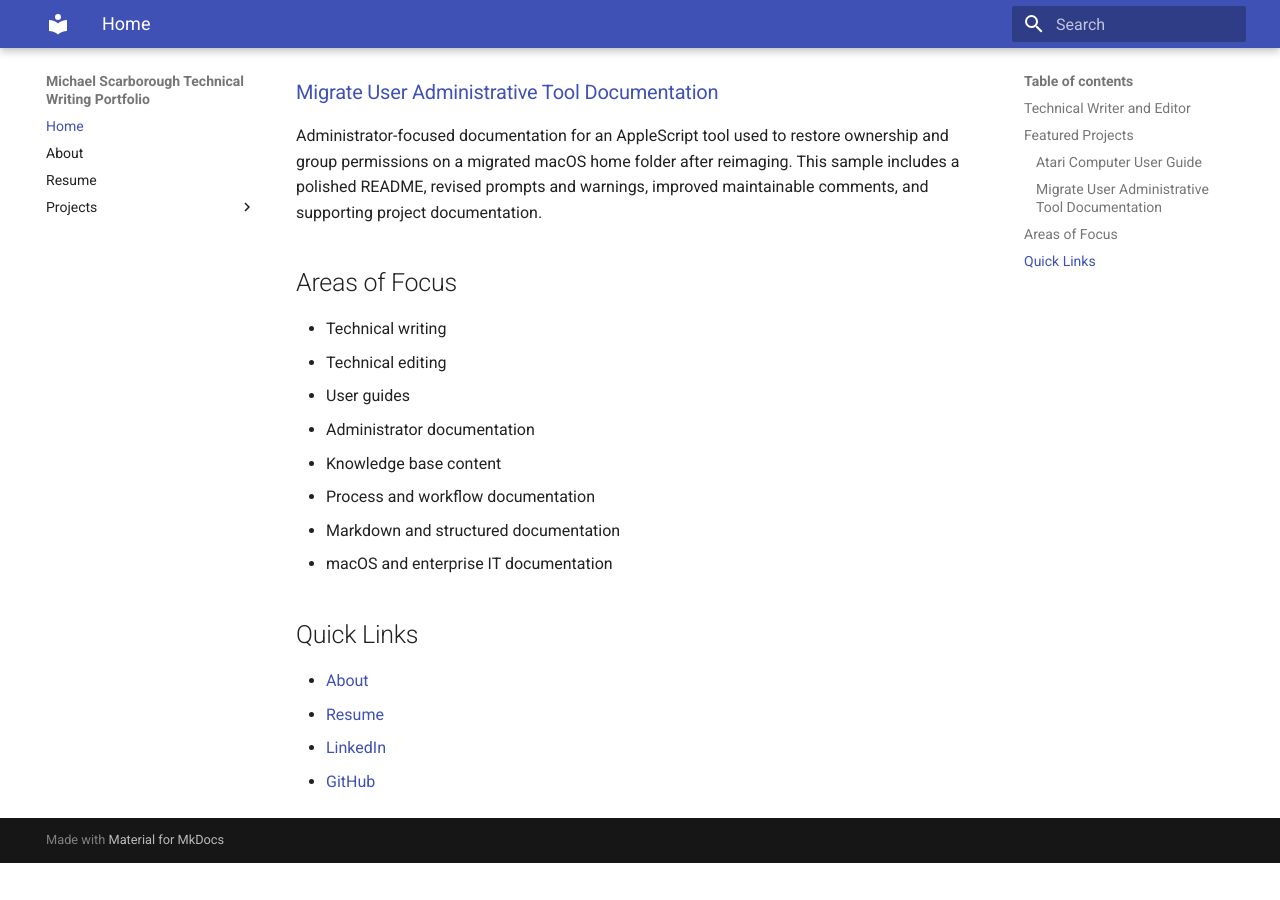
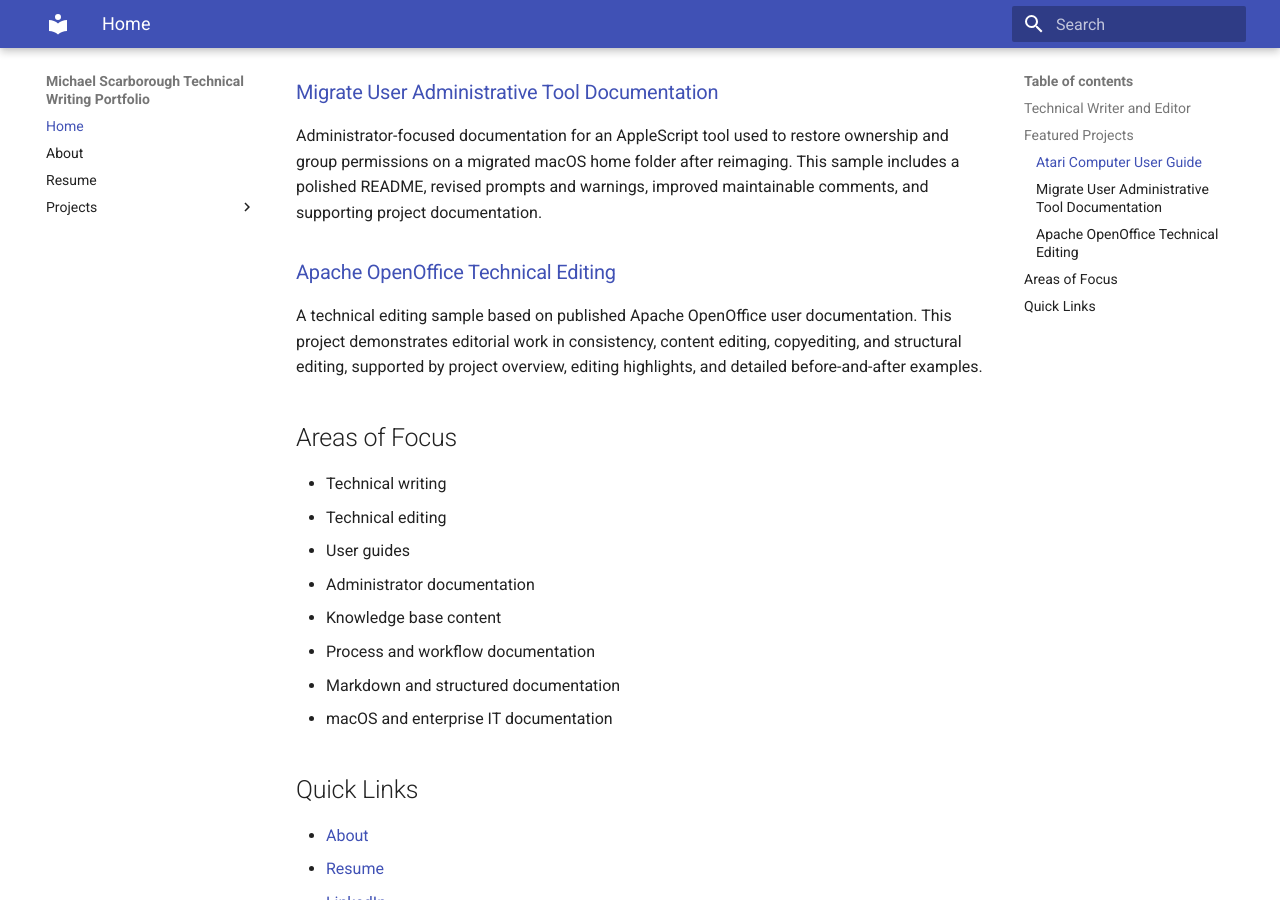
Before and after one commit to MackMike/technical-writing-portfolio-site, an MkDocs documentation site: the page built from docs/index.md, in a window 1280 px wide and 900 px high, scrolled down 713 px. Built offline with MkDocs 1.6.1 and Material for MkDocs 9.7.7, drawn with Linux system fonts in a browser that asks for light colours; before the commit the page ends 1576 px from its top, so only the background shows below that.

Commit message:
Update index.md

```diff
--- a/docs/index.md
+++ b/docs/index.md
@@ -16,6 +16,9 @@ A Markdown-based user guide created to apply technical writing principles to leg
 ### [Migrate User Administrative Tool Documentation](projects/migrate-user.md)
 Administrator-focused documentation for an AppleScript tool used to restore ownership and group permissions on a migrated macOS home folder after reimaging. This sample includes a polished README, revised prompts and warnings, improved maintainable comments, and supporting project documentation.
 
+### [Apache OpenOffice Technical Editing](projects/openoffice-technical-editing.md)
+A technical editing sample based on published Apache OpenOffice user documentation. This project demonstrates editorial work in consistency, content editing, copyediting, and structural editing, supported by project overview, editing highlights, and detailed before-and-after examples.
+
 ## Areas of Focus
 - Technical writing
 - Technical editing
```
